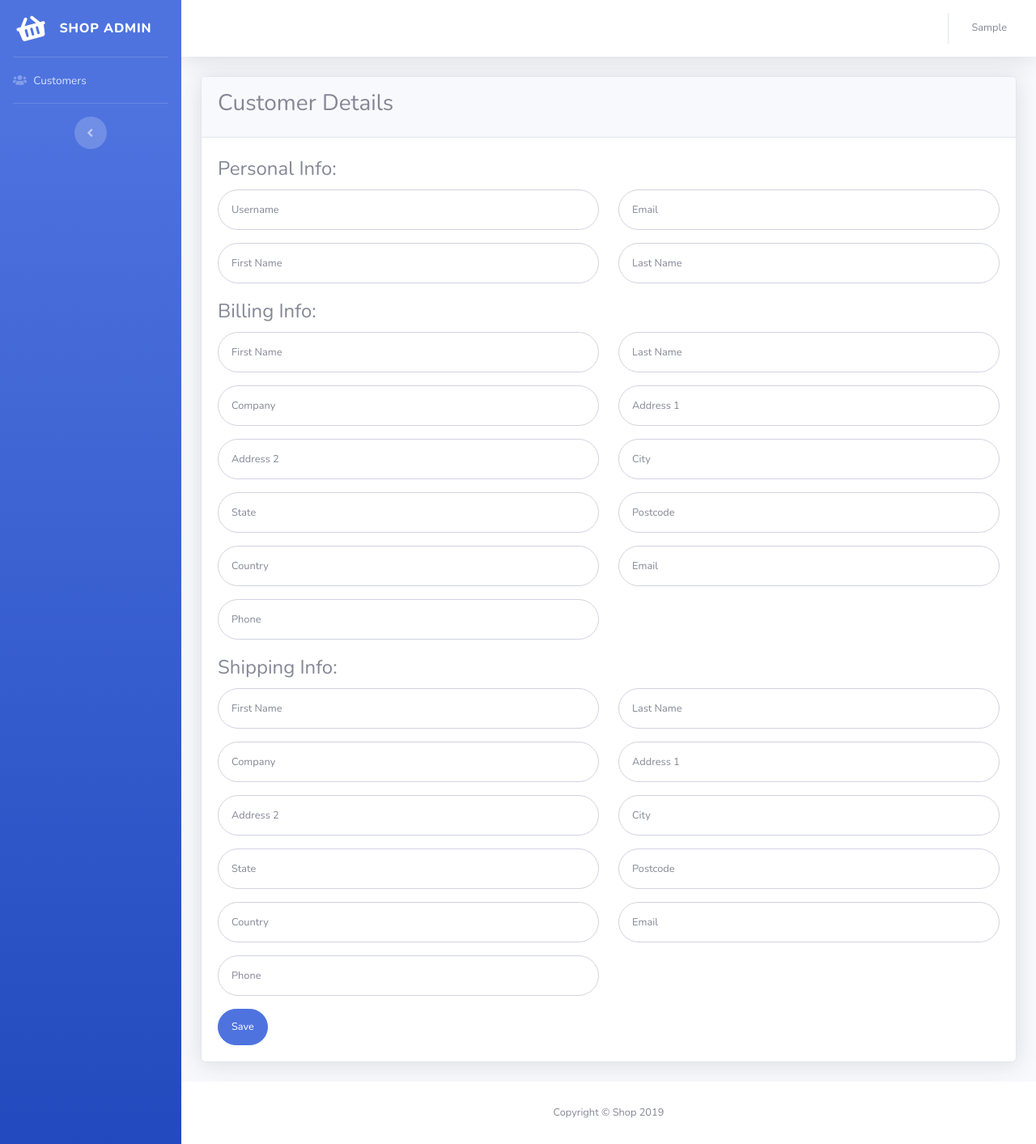
After one commit to lemaiyan/django_woocommerce, a Django app: page /customer in a window 1280 px wide. The commit adds this page. Shown: the whole page at 81% size. Run offline with Django 3.2, Linux system fonts and the light colour scheme; the visitor is signed in with stand-in values (Sample User, id 1); parts of the project's set-up code (start-up, migrations or seed data) failed here and were passed over; some libraries are stand-ins or nearby versions.

Commit message:
Added the customer crude functionality

```diff
--- /dev/null
+++ b/public/templates/admin/customer.html
@@ -0,0 +1,177 @@
+{% extends 'admin/base.html' %}
+{% load static from staticfiles %}
+
+{% block content %}
+    <h1 class="h3 mb-2 text-gray-800"></h1>
+    <div class="card shadow mb-4">
+        <div class="card-header py-3">
+            <h3>Customer Details</h3>
+        </div>
+        <div class="card-body">
+                {% if messages %}
+                    {% for message in messages %}
+                        <br/>
+                        <div class="alert {% if message.tags %} {{ message.tags }} {% endif %}  alert-dismissible"
+                             role="alert">
+                            <button type="button" class="close"
+                                    data-dismiss="alert"
+                                    aria-label="Close"><span
+                                    aria-hidden="true">&times;</span>
+                            </button>
+                            {{ message }}
+                        </div>
+                    {% endfor %}
+                    <br/>
+                {% endif %}
+                <form class="user" method="post" action="{% url 'public:save_customer' %}">
+                    {% csrf_token %}
+                    <fieldset>
+                        <legend>Personal Info:</legend>
+                        <div class="form-group row">
+                            <div class="col-sm-6 mb-3 mb-sm-0">
+                                <input type="text" class="form-control form-control-user" name="username"
+                                       placeholder="Username" value="{{ customer.username }}">
+                                <input type="hidden" value="{{ customer.id }}" name="id">
+                            </div>
+                            <div class="col-sm-6">
+                                <input type="email" class="form-control form-control-user" name="email"
+                                       placeholder="Email" value="{{ customer.email }}">
+                            </div>
+                        </div>
+                        <div class="form-group row">
+                            <div class="col-sm-6 mb-3 mb-sm-0">
+                                <input type="text" class="form-control form-control-user" name="first_name"
+                                       placeholder="First Name" value="{{ customer.first_name }}">
+                            </div>
+                            <div class="col-sm-6">
+                                <input type="text" class="form-control form-control-user" name="last_name"
+                                       placeholder="Last Name" value="{{ customer.last_name }}">
+                            </div>
+                        </div>
+                    </fieldset>
+
+                    <fieldset>
+                        <legend>Billing Info:</legend>
+                        <div class="form-group row">
+                            <div class="col-sm-6 mb-3 mb-sm-0">
+                                <input type="text" class="form-control form-control-user" name="billing_first_name"
+                                       placeholder="First Name" value="{{ customer.billing.first_name }}">
+                            </div>
+                            <div class="col-sm-6">
+                                <input type="text" class="form-control form-control-user" name="billing_last_name"
+                                       placeholder="Last Name" value="{{ customer.billing.last_name }}">
+                            </div>
+                        </div>
+                        <div class="form-group row">
+                            <div class="col-sm-6 mb-3 mb-sm-0">
+                                <input type="text" class="form-control form-control-user" name="billing_company"
+                                       placeholder="Company" value="{{ customer.billing.company }}">
+                            </div>
+                            <div class="col-sm-6">
+                                <input type="text" class="form-control form-control-user" name="billing_address_1"
+                                       placeholder="Address 1" value="{{ customer.billing.address_1 }}">
+                            </div>
+                        </div>
+                        <div class="form-group row">
+                            <div class="col-sm-6 mb-3 mb-sm-0">
+                                <input type="text" class="form-control form-control-user" name="billing_address_2"
+                                       placeholder="Address 2" value="{{ customer.billing.address_2 }}">
+                            </div>
+                            <div class="col-sm-6">
+                                <input type="text" class="form-control form-control-user" name="billing_city"
+                                       placeholder="City" value="{{ customer.billing.city }}">
+                            </div>
+                        </div>
+                        <div class="form-group row">
+                            <div class="col-sm-6 mb-3 mb-sm-0">
+                                <input type="text" class="form-control form-control-user" name="billing_state"
+                                       placeholder="State" value="{{ customer.billing.state}}">
+                            </div>
+                            <div class="col-sm-6">
+                                <input type="text" class="form-control form-control-user" name="billing_postcode"
+                                       placeholder="Postcode" value="{{ customer.billing.postcode }}">
+                            </div>
+                        </div>
+                        <div class="form-group row">
+                            <div class="col-sm-6 mb-3 mb-sm-0">
+                                <input type="text" class="form-control form-control-user" name="billing_country"
+                                       placeholder="Country" value="{{ customer.billing.country}}">
+                            </div>
+                            <div class="col-sm-6">
+                                <input type="email" class="form-control form-control-user" name="billing_email"
+                                       placeholder="Email" value="{{ customer.billing.email }}">
+                            </div>
+                        </div>
+                        <div class="form-group row">
+                            <div class="col-sm-6 mb-3 mb-sm-0">
+                                <input type="text" class="form-control form-control-user" name="billing_phone"
+                                       placeholder="Phone" value="{{ customer.billing.phone}}">
+                            </div>
+                        </div>
+                    </fieldset>
+                    <fieldset>
+                        <legend>Shipping Info:</legend>
+                         <div class="form-group row">
+                            <div class="col-sm-6 mb-3 mb-sm-0">
+                                <input type="text" class="form-control form-control-user" name="shipping_first_name"
+                                       placeholder="First Name" value="{{ customer.shipping.first_name }}">
+                            </div>
+                            <div class="col-sm-6">
+                                <input type="text" class="form-control form-control-user" name="shipping_last_name"
+                                       placeholder="Last Name" value="{{ customer.shipping.last_name }}">
+                            </div>
+                        </div>
+                        <div class="form-group row">
+                            <div class="col-sm-6 mb-3 mb-sm-0">
+                                <input type="text" class="form-control form-control-user" name="shipping_company"
+                                       placeholder="Company" value="{{ customer.shipping.company }}">
+                            </div>
+                            <div class="col-sm-6">
+                                <input type="text" class="form-control form-control-user" name="shipping_address_1"
+                                       placeholder="Address 1" value="{{ customer.shipping.address_1 }}">
+                            </div>
+                        </div>
+                        <div class="form-group row">
+                            <div class="col-sm-6 mb-3 mb-sm-0">
+                                <input type="text" class="form-control form-control-user" name="shipping_address_2"
+                                       placeholder="Address 2" value="{{ customer.shipping.address_2 }}">
+                            </div>
+                            <div class="col-sm-6">
+                                <input type="text" class="form-control form-control-user" name="shipping_city"
+                                       placeholder="City" value="{{ customer.shipping.city }}">
+                            </div>
+                        </div>
+                        <div class="form-group row">
+                            <div class="col-sm-6 mb-3 mb-sm-0">
+                                <input type="text" class="form-control form-control-user" name="shipping_state"
+                                       placeholder="State" value="{{ customer.shipping.state}}">
+                            </div>
+                            <div class="col-sm-6">
+                                <input type="text" class="form-control form-control-user" name="shipping_postcode"
+                                       placeholder="Postcode" value="{{ customer.shipping.postcode }}">
+                            </div>
+                        </div>
+                        <div class="form-group row">
+                            <div class="col-sm-6 mb-3 mb-sm-0">
+                                <input type="text" class="form-control form-control-user" name="shipping_country"
+                                       placeholder="Country" value="{{ customer.shipping.country}}">
+                            </div>
+                            <div class="col-sm-6">
+                                <input type="email" class="form-control form-control-user" name="shipping_email"
+                                       placeholder="Email" value="{{ customer.shipping.email }}">
+                            </div>
+                        </div>
+                        <div class="form-group row">
+                            <div class="col-sm-6 mb-3 mb-sm-0">
+                                <input type="text" class="form-control form-control-user" name="shipping_phone"
+                                       placeholder="Phone" value="{{ customer.shipping.phone}}">
+                            </div>
+                        </div>
+                    </fieldset>
+                    <button class="btn btn-primary btn-user">
+                               Save
+                    </button>
+                </form>
+            </div>
+    </div>
+{% endblock %}
--- a/public/urls.py
+++ b/public/urls.py
@@ -7,7 +7,11 @@ urlpatterns = [
     path('', views.LoginPageView.as_view(), name="login"),
     path('register', views.RegisterPageView.as_view(), name="register"),
     path('dashboard', views.DashboardPageView.as_view(), name="dashboard"),
-    path('dologin', views.dologin, name="dologin"),
-    path('doregister', views.doregister, name="doregister"),
-    path('logout', views.user_logout, name="logout"),
+    path('dologin', views.Login.as_view(), name="dologin"),
+    path('doregister', views.Register.as_view(), name="doregister"),
+    path('logout', views.Logout.as_view(), name="logout"),
+    path('delete', views.Delete.as_view(), name="delete"),
+    path('customer', views.CustomerPageView.as_view(), name="customer"),
+    path('customer/edit', views.EditCustomer.as_view(), name="edit_customer"),
+    path('customer/save', views.SaveCustomer.as_view(), name="save_customer"),
 ]
--- a/public/views.py
+++ b/public/views.py
@@ -1,17 +1,38 @@
-from django.views.generic import TemplateView
+from django.views.generic import TemplateView, View
 from django.contrib.auth import authenticate, login, logout
 from django.contrib.auth.models import User
 from django.shortcuts import render, redirect
 from django.contrib import messages
 from shop import woocommerce
+from django.http import HttpResponseRedirect
+
+
+class BaseTemplateView(TemplateView):
+    """Base for client Template View to make sure the user is authenticated"""
+    def dispatch(self, request, *args, **kwargs):
+        if self.request.user.is_authenticated:
+            return super(BaseTemplateView, self).dispatch(request, *args, **kwargs)
+        else:
+            return redirect('public:login')
+
+class BaseView(View):
+    """Base for client Template View to make sure the user is authenticated"""
+    def dispatch(self, request, *args, **kwargs):
+        if self.request.user.is_authenticated:
+            return super(BaseView, self).dispatch(request, *args, **kwargs)
+        else:
+            return redirect('public:login')
+
 
 class LoginPageView(TemplateView):
     template_name = "login.html"
 
+
 class RegisterPageView(TemplateView):
     template_name = "register.html"
 
-class DashboardPageView(TemplateView):
+
+class DashboardPageView(BaseTemplateView):
     template_name = "admin/dashboard.html"
 
     def get_context_data(self, **kwargs):
@@ -19,44 +40,127 @@ class DashboardPageView(TemplateView):
         context['customers'] = woocommerce.get_all_customers()
         return context
 
-def dologin(request):
-    email = request.POST['email']
-    password = request.POST['password']
-    user = authenticate(request, username=email, password=password)
-    if user is not None:
-        login(request, user)
+class CustomerPageView(BaseTemplateView):
+    template_name = "admin/customer.html"
+
+    def get_context_data(self, **kwargs):
+        context = super(CustomerPageView, self).get_context_data(**kwargs)
+        return context
+
+class EditCustomer(BaseTemplateView):
+    template_name = "admin/customer.html"
+    def get_context_data(self, **kwargs):
+        context = super(EditCustomer, self).get_context_data(**kwargs)
+        customer_id = self.request.GET.get('id', 0)
+        context['customer'] = woocommerce.get_customer(customer_id)
+        return context
+
+class Delete(BaseView):
+    def get(self, request, *args, **kwargs):
+        customer_id = request.GET["id"]
+        data = woocommerce.delete_customer(customer_id)
+        if data.get('data', {}).get('status', []) == 400:
+            messages.error(request, "An error occurred deleting the user")
+        else:
+            messages.error(request, "User successfully deleted")
         return redirect('public:dashboard')
-    else:
-        messages.error(request, "Wrong password or email combination")
+
+class SaveCustomer(BaseView):
+    def post(self, request, *args, **kwargs):
+        customer_dict = dict()
+        billing = dict()
+        shipping = dict()
+        customer_id = request.POST.get('id', None)
+        customer_dict['email'] = request.POST.get('email')
+        customer_dict['first_name'] = request.POST.get('first_name')
+        customer_dict['last_name'] = request.POST.get('last_name')
+        customer_dict['username'] = request.POST.get('username')
+        billing['first_name'] = request.POST.get('billing_first_name')
+        billing['last_name'] = request.POST.get('billing_last_name')
+        billing['company'] = request.POST.get('billing_company')
+        billing['address_1'] = request.POST.get('billing_address_1')
+        billing['address_2'] = request.POST.get('billing_address_2')
+        billing['city'] = request.POST.get('billing_city')
+        billing['state'] = request.POST.get('billing_state')
+        billing['postcode'] = request.POST.get('billing_postcode')
+        billing['country'] = request.POST.get('billing_country')
+        billing['email'] = request.POST.get('billing_email')
+        billing['phone'] = request.POST.get('billing_phone')
+        shipping['first_name'] = request.POST.get('shipping_first_name')
+        shipping['last_name'] = request.POST.get('shipping_last_name')
+        shipping['company'] = request.POST.get('shipping_company')
+        shipping['address_1'] = request.POST.get('shipping_address_1')
+        shipping['address_2'] = request.POST.get('shipping_address_2')
+        shipping['city'] = request.POST.get('shipping_city')
+        shipping['state'] = request.POST.get('shipping_state')
+        shipping['postcode'] = request.POST.get('shipping_postcode')
+        shipping['country'] = request.POST.get('shipping_country')
+        shipping['email'] = request.POST.get('shipping_email')
+        shipping['phone'] = request.POST.get('shipping_phone')
+
+        customer_dict['billing'] = billing
+        customer_dict['shipping'] = shipping
+
+        response = None
+        if customer_id:
+            response = woocommerce.update_customer(customer_id, customer_dict)
+            if response.get('data', {}).get('status', []) == 400:
+                message = response.get('data', {}).get('params', 'An error occurred updating')
+                messages.error(request, message)
+            else:
+                messages.success(request, "Customer successfully updated")
+            return HttpResponseRedirect(request.META.get('HTTP_REFERER'))
+        else:
+            response = woocommerce.create_customer(customer_dict)
+            if response.get('data', {}).get('status', []) == 400:
+                message = response.get('data', {}).get('params', 'An error occurred updating')
+                messages.error(request, message)
+            else:
+                messages.success(request, "Customer successfully created")
+            return redirect('public:dashboard')
+
+
+class Login(View):
+    def post(self, request, *args, **kwargs):
+        email = request.POST['email']
+        password = request.POST['password']
+        user = authenticate(request, username=email, password=password)
+        if user is not None:
+            login(request, user)
+            return redirect('public:dashboard')
+        else:
+            messages.error(request, "Wrong password or email combination")
+            return redirect('public:login')
+
+class Register(View):
+    def post(self, request, *args, **kwargs):
+        email = request.POST['email']
+        password = request.POST['password']
+        re_password = request.POST['repeatPassword']
+        first_name = request.POST['firstName']
+        last_name = request.POST['lastName']
+        if password != re_password:
+            messages.error(request, "Passwords don't match")
+            return redirect('public:register')
+        else:
+            try:
+                User.objects.create_user(
+                    email=email,
+                    username=email,
+                    password=password,
+                    first_name=first_name,
+                    last_name=last_name
+                )
+                messages.error(request, "Account successfully created, please login")
+                return redirect('public:login')
+            except Exception as ex:
+                if 'already exists' in str(ex):
+                    messages.error(request, "Account already exists")
+                else:
+                    messages.error(request, "An error occurred please try again")
+                return redirect('public:register')
+
+class Logout(View):
+    def post(self, request, *args, **kwargs):
+        logout(request)
         return redirect('public:login')
-
-def doregister(request):
-    email = request.POST['email']
-    password = request.POST['password']
-    re_password = request.POST['repeatPassword']
-    first_name = request.POST['firstName']
-    last_name = request.POST['lastName']
-    if password != re_password:
-        messages.error(request, "Passwords don't match")
-        return redirect('public:register')
-    else:
-        try:
-            User.objects.create_user(
-                email=email,
-                username=email,
-                password=password,
-                first_name=first_name,
-                last_name=last_name
-            )
-            messages.error(request, "Account successfully created, please login")
-            return redirect('public:login')
-        except Exception as ex:
-            if 'already exists' in str(ex):
-                messages.error(request, "Account already exists")
-            else:
-                messages.error(request, "An error occurred please try again")
-            return redirect('public:register')
-
-def user_logout(request):
-    logout(request)
-    return redirect('public:login')
--- a/shop/woocommerce.py
+++ b/shop/woocommerce.py
@@ -19,7 +19,7 @@ def create_customer(data):
     return api.post('customers', data).json()
 
 def delete_customer(customer_id):
-    uri = 'customers/{}?force=true'.format(customer_id)
+    uri = "customers/{}?force=true".format(customer_id)
     return api.delete(uri).json()
 
 def get_customer(customer_id):
```
Also changed, not shown: public/templates/admin/dashboard.html (+20 -5 lines).
